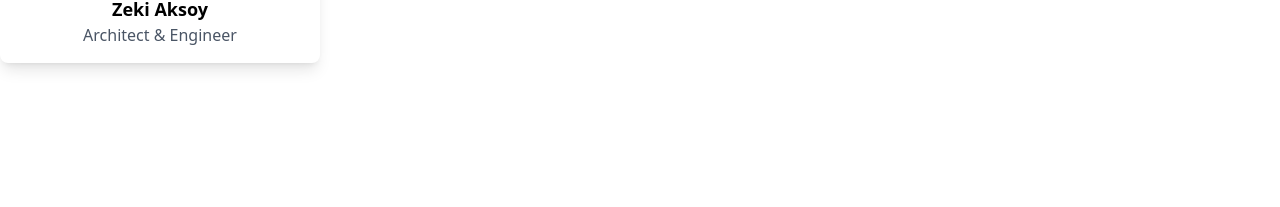
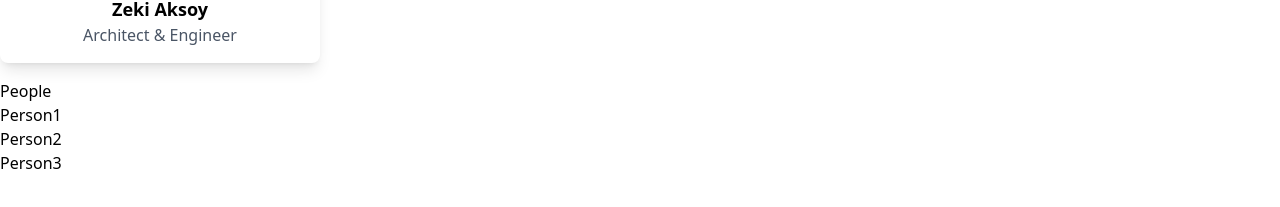
Before and after one commit to Zeki57/4bWI_SWP, a React (Vite) app in the folder REACT mit Functional Components/temp/vite-project/: page / in a window 1280 px wide. Shown: the part 501-708 px from the top of the page. Built offline with nearby package versions, Linux system fonts and the light colour scheme.

Commit message:
First Commit PeopleContainer Start

```diff
--- a/REACT mit Functional Components/temp/vite-project/src/App.jsx
+++ b/REACT mit Functional Components/temp/vite-project/src/App.jsx
@@ -6,6 +6,7 @@ import Card from './Components/Card'
 import List from './Components/list'
 import Visitecard from './Components/Visitecard'
 import Button from './Components/button'
+import PeopleContainer from './Components/PeopleContainer'
 
 
 function App() {
@@ -31,6 +32,9 @@ function App() {
       <div className='felx-jusify-center my-4'>
         <Visitecard name="Zeki Aksoy" jobTitel="Architect & Engineer"></Visitecard>
       </div>
+      <div>
+        <PeopleContainer />
+      </div>
 
     </>
   )
--- /dev/null
+++ b/REACT mit Functional Components/temp/vite-project/src/Components/PeopleContainer.jsx
@@ -0,0 +1,16 @@
+import React from 'react'
+
+export default function PeopleContainer() {
+    return (
+        <div>
+            <h1>People
+            </h1>
+            <div>
+                <div>Person1</div>
+                <div>Person2</div>
+                <div>Person3</div>
+            </div>
+        </div>
+
+    )
+}
```
